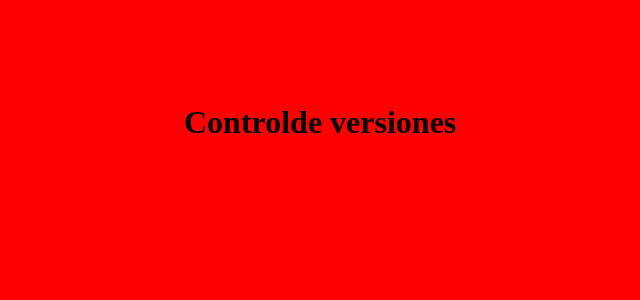
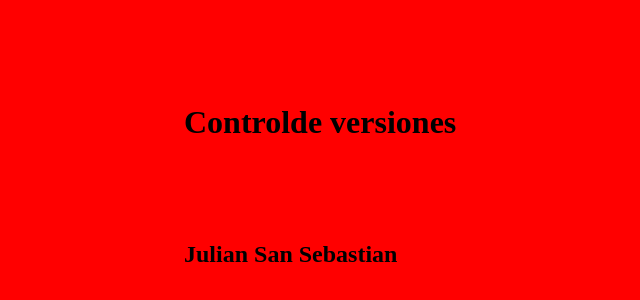
Before and after one commit to Tomas-Canelas/TP_SO_I4_Equipo_109, a plain HTML site: page index.html in a window 1280 px wide. Shown: the part 96-396 px from the top of the page, without its empty margins (116-756 px from the left). Drawn offline with Linux system fonts and the light colour scheme.

Commit message:
Agrego mi nombre y apellido al html

```diff
--- a/index.html
+++ b/index.html
@@ -8,5 +8,6 @@
 </head>
 <body>
 <h1>Controlde versiones</h1>
+<h2> Julian San Sebastian</h2>
 </body>
 </html>
```
